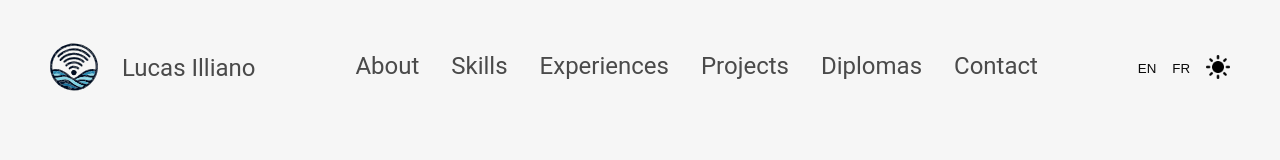
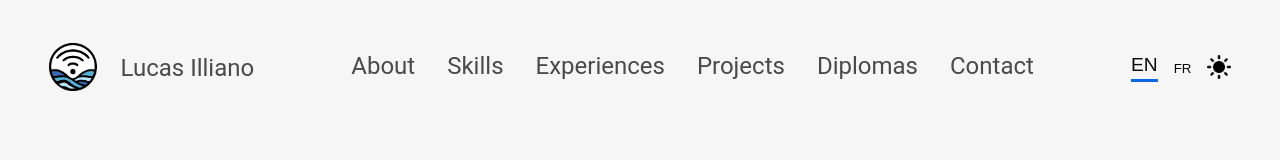
Before and after one commit to elviajero971/react-portfolio, a React (Create React App) app: page /1/about in a window 1280 px wide. Shown: the top 160 px of the page. Built offline with nearby package versions, Linux system fonts and the light colour scheme.

Commit message:
small design adjustment

```diff
--- a/public/index.html
+++ b/public/index.html
@@ -13,7 +13,7 @@
       user's mobile device or desktop. See https://developers.google.com/web/fundamentals/web-app-manifest/
     -->
     <link rel="manifest" href="%PUBLIC_URL%/manifest.json" />
-    <link rel="icon" href="%PUBLIC_URL%/logo.svg" />
+    <link rel="icon" href="%PUBLIC_URL%/logo_light.png" />
     <!--
       Notice the use of %PUBLIC_URL% in the tags above.
       It will be replaced with the URL of the `public` folder during the build.
--- a/src/components/Contact/ContactForm/ContactForm.scss
+++ b/src/components/Contact/ContactForm/ContactForm.scss
@@ -34,15 +34,29 @@ form {
 
     .form-inputs {
         display: flex;
-        flex-direction: column;
-        justify-content: flex-start;
-        gap: 1rem;
+        flex-direction: row;
+        input {
+            flex: 1;
 
-        @media (min-width: 1000px) {
-            flex-direction: row;
+            &:first-child {
+                margin-right: 1rem;
+            }
+        }
+
+    }
+
+    @media (max-width: 1000px) {
+        .form-inputs {
+            flex-direction: column;
             input {
                 flex: 1;
+
+                &:first-child {
+                    margin-right: 0;
+                    margin-bottom: 1rem;
+                }
             }
+
         }
     }
 
--- a/src/components/Footer/Footer.scss
+++ b/src/components/Footer/Footer.scss
@@ -19,6 +19,11 @@ div.footer {
       width: 2rem;
       height: 2rem;
       margin: 0 1rem;
+      transition: transform 0.3s ease-in-out;
+
+      &:hover {
+        transform: scale(1.2);
+      }
     }
   }
 }
--- a/src/components/NavBar/NavBar.scss
+++ b/src/components/NavBar/NavBar.scss
@@ -45,7 +45,6 @@ nav {
         display: inline-block; /* To allow the transform to work properly */
         width: 3rem;
         height: 3rem;
-        color: var(--primary-text-color);
 
         @include scaleRotate(1.4, 360deg, 1s);
       }
@@ -114,22 +113,10 @@ nav {
   gap: 1rem;
 }
 
-/* Dark/Light Mode and Language Buttons */
+/* Dark/Light Mode */
 .nav-buttons {
   display: flex;
   gap: 1rem;
-
-  .lang-button {
-    border: none;
-    cursor: pointer;
-    color: var(--primary-text-color);
-    background-color: transparent;
-    transition: background-color 0.3s ease;
-
-    &:hover {
-      color: var(--secondary-text-color);
-    }
-  }
 
   .dark-mode-toggle {
     background: none;
--- a/src/components/NavBar/NavBar.tsx
+++ b/src/components/NavBar/NavBar.tsx
@@ -1,31 +1,21 @@
 import React, { useState, useEffect } from 'react';
 import { useTranslation } from 'react-i18next';
+import LanguageButton from '../Shared/LanguageButton'; // Import LanguageButton component
 import './NavBar.scss';
 
 const NavBar: React.FC = () => {
-    const { i18n } = useTranslation();
+    const { i18n, t } = useTranslation();
     const [darkMode, setDarkMode] = useState(false);
     const [menuOpen, setMenuOpen] = useState(false);
-    const [isSticky, setIsSticky] = useState(false); // New state to track stickiness
+    const [isSticky, setIsSticky] = useState(false);
 
     useEffect(() => {
         const handleScroll = () => {
-            // 10rem equals 160px
-            if (window.scrollY > 60) {
-                setIsSticky(true); // Add 'stick' class
-            } else {
-                setIsSticky(false); // Remove 'stick' class
-            }
+            setIsSticky(window.scrollY > 60);
         };
-
-        // Attach scroll event listener
         window.addEventListener('scroll', handleScroll);
-
-        // Cleanup event listener on component unmount
-        return () => {
-            window.removeEventListener('scroll', handleScroll);
-        };
-    }, []); // Empty dependency array ensures this runs only once
+        return () => window.removeEventListener('scroll', handleScroll);
+    }, []);
 
     const changeLanguage = (lang: string) => {
         i18n.changeLanguage(lang);
@@ -40,15 +30,14 @@ const NavBar: React.FC = () => {
         setMenuOpen(!menuOpen);
     };
 
-    // Function to scroll to the top when the logo is clicked
     const scrollToTop = () => {
         window.scrollTo({
             top: 0,
-            behavior: 'smooth' // This ensures the scrolling is smooth
+            behavior: 'smooth',
         });
     };
 
-    const { t } = useTranslation();
+    const languages = ['en', 'fr']; // Dynamically handle multiple languages
 
     return (
         <>
@@ -56,7 +45,7 @@ const NavBar: React.FC = () => {
             <nav id="desktop-nav" className={isSticky ? 'sticky' : ''}>
                 <div className="logo_container">
                     <button onClick={scrollToTop}>
-                        <img src="/logo.svg" alt="Logo"/>
+                        <img src={darkMode? "/logo_dark.png" : "/logo_light.png"} alt="Logo" className="logo" />
                     </button>
                     <p>Lucas Illiano</p>
                 </div>
@@ -71,8 +60,14 @@ const NavBar: React.FC = () => {
                     </ul>
                 </div>
                 <div className="nav-buttons">
-                    <button onClick={() => changeLanguage('en')} className="lang-button">EN</button>
-                    <button onClick={() => changeLanguage('fr')} className="lang-button">FR</button>
+                    {languages.map((lang) => (
+                        <LanguageButton
+                            key={lang}
+                            lang={lang}
+                            currentLang={i18n.language}
+                            changeLanguage={changeLanguage}
+                        />
+                    ))}
                     <button onClick={toggleDarkMode} className="dark-mode-toggle">
                         {darkMode ? (
                             <img src="/moon-icon.png" alt="Dark Mode" className="dark-mode-icon" />
@@ -103,8 +98,14 @@ const NavBar: React.FC = () => {
                         </div>
                     </div>
                     <div className="nav-buttons">
-                        <button onClick={() => changeLanguage('en')} className="lang-button">EN</button>
-                        <button onClick={() => changeLanguage('fr')} className="lang-button">FR</button>
+                        {languages.map((lang) => (
+                            <LanguageButton
+                                key={lang}
+                                lang={lang}
+                                currentLang={i18n.language}
+                                changeLanguage={changeLanguage}
+                            />
+                        ))}
                         <button onClick={toggleDarkMode} className="dark-mode-toggle">
                             {darkMode ? (
                                 <img src="/moon-icon.png" alt="Dark Mode" className="dark-mode-icon" />
--- /dev/null
+++ b/src/components/Shared/LanguageButton.scss
@@ -0,0 +1,28 @@
+@import '../../scss/animationButtonNavBar';
+@import '../../scss/theme';
+@import '../../scss/layout';
+
+button.lang-button {
+  border: none;
+  cursor: pointer;
+  color: var(--primary-text-color);
+  background-color: transparent;
+  transition: background-color 0.3s ease;
+
+  &:hover {
+    color: var(--secondary-text-color);
+  }
+
+  &.active {
+    font-size: 1.2rem;
+  }
+
+  &.active::after {
+    content: "";
+    display: block;
+    width: 100%;
+    height: .2rem;
+    margin-top: 0.2rem;
+    background: var(--primary-colored-text);
+  }
+}
--- /dev/null
+++ b/src/components/Shared/LanguageButton.tsx
@@ -0,0 +1,21 @@
+import React from 'react';
+import './LanguageButton.scss';
+
+interface LanguageButtonProps {
+    lang: string;
+    currentLang: string;
+    changeLanguage: (lang: string) => void;
+}
+
+const LanguageButton: React.FC<LanguageButtonProps> = ({ lang, currentLang, changeLanguage }) => {
+    return (
+        <button
+            onClick={() => changeLanguage(lang)}
+            className={`lang-button ${currentLang === lang ? 'active' : ''}`}
+        >
+            {lang.toUpperCase()}
+        </button>
+    );
+};
+
+export default LanguageButton;
--- a/src/scss/_theme.scss
+++ b/src/scss/_theme.scss
@@ -15,14 +15,10 @@
   --primary-text-color: #f6f6f6;
   --secondary-text-color: #b0b0b0;
   --primary-colored-text: #d012ed;
-    --primary-colored-text-darker: #a00fba;
+  --primary-colored-text-darker: #a00fba;
 
-  img {
+  img.project-pic, img.icon, img.profile-pic, img.about-pic {
     filter: grayscale(100%);
-  }
-
-  img.card-pic, img.icon {
-    filter: invert(1);
   }
 }
 
```
Also changed, not shown: public/logo_dark.png (added), public/logo_light.png (added).
